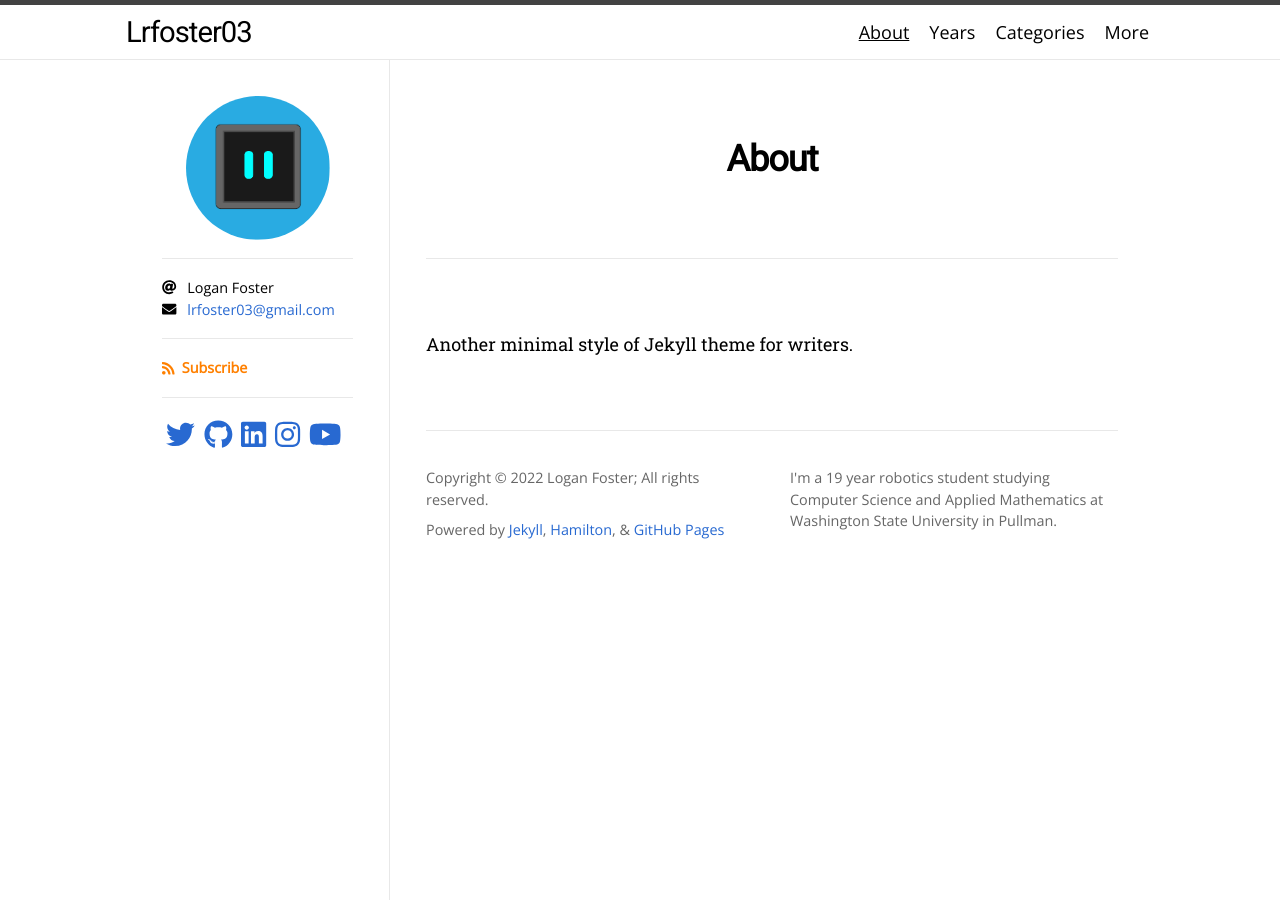
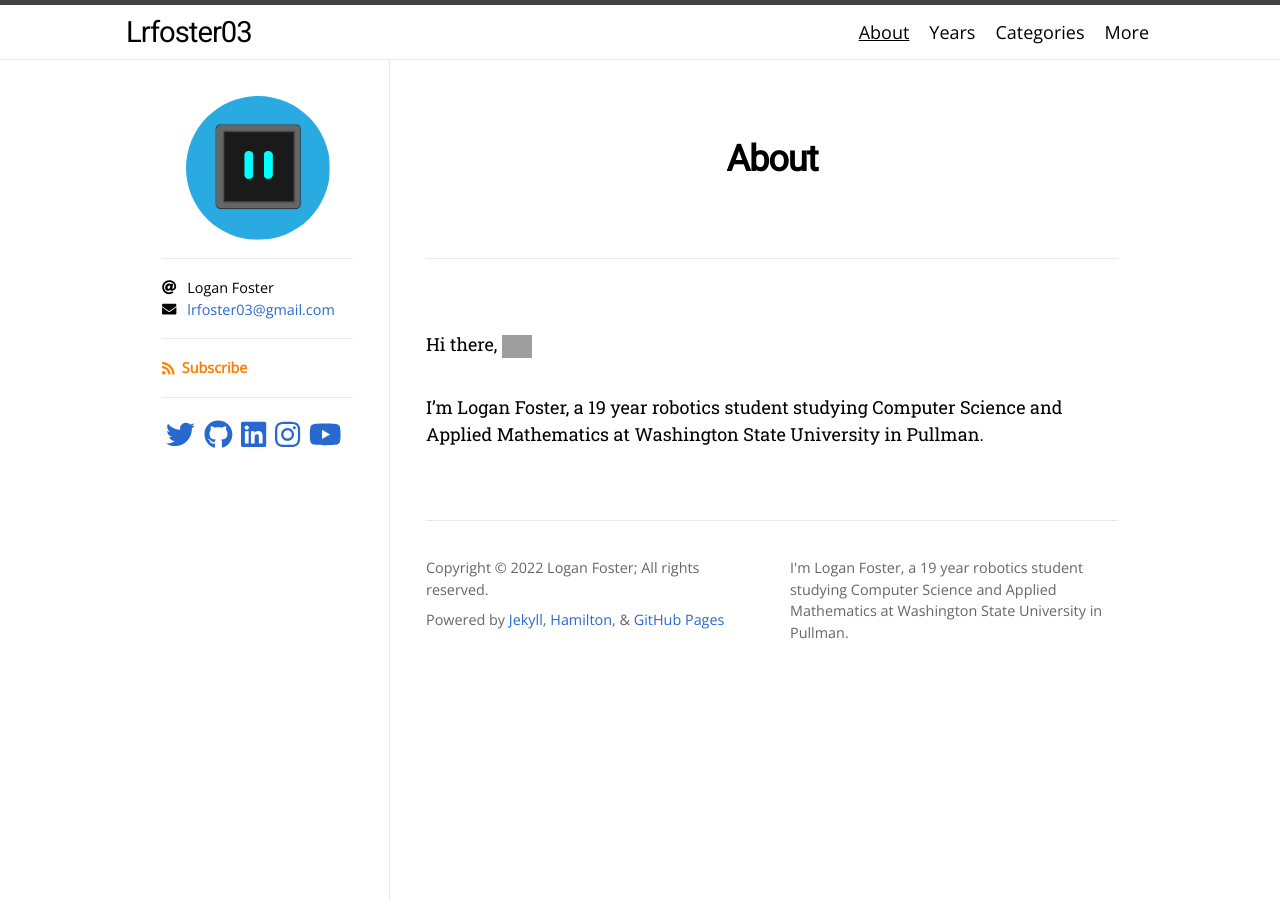
Before and after one commit to Lrfoster03/Lrfoster03.github.io, a Jekyll site: the page built from about.md, in a window 1280 px wide. Built offline with Jekyll 4.4.1, drawn with Linux system fonts in a browser that asks for light colours; nearby versions of some CDN libraries; some web fonts are replaced; grey boxes are pictures that could not be loaded.

Commit message:
Updated about me

```diff
--- a/_config.yml
+++ b/_config.yml
@@ -1,5 +1,5 @@
 title: Lrfoster03
-description: I'm a 19 year robotics student studying Computer Science and Applied Mathematics
+description: I'm Logan Foster, a 19 year robotics student studying Computer Science and Applied Mathematics
             at Washington State University in Pullman.
 author: Logan Foster
 avatar: /Robo Logo.png
--- a/about.md
+++ b/about.md
@@ -4,4 +4,8 @@ title: About
 permalink: /about/
 ---
 
-Another minimal style of Jekyll theme for writers.
+Hi there, <img width="30" align="center" src="https://camo.githubusercontent.com/e8e7b06ecf583bc040eb60e44eb5b8e0ecc5421320a92929ce21522dbc34c891/68747470733a2f2f6d656469612e67697068792e636f6d2f6d656469612f6876524a434c467a6361737252346961377a2f67697068792e676966">
+
+
+I'm Logan Foster, a 19 year robotics student studying Computer Science and Applied Mathematics
+at Washington State University in Pullman.
```
